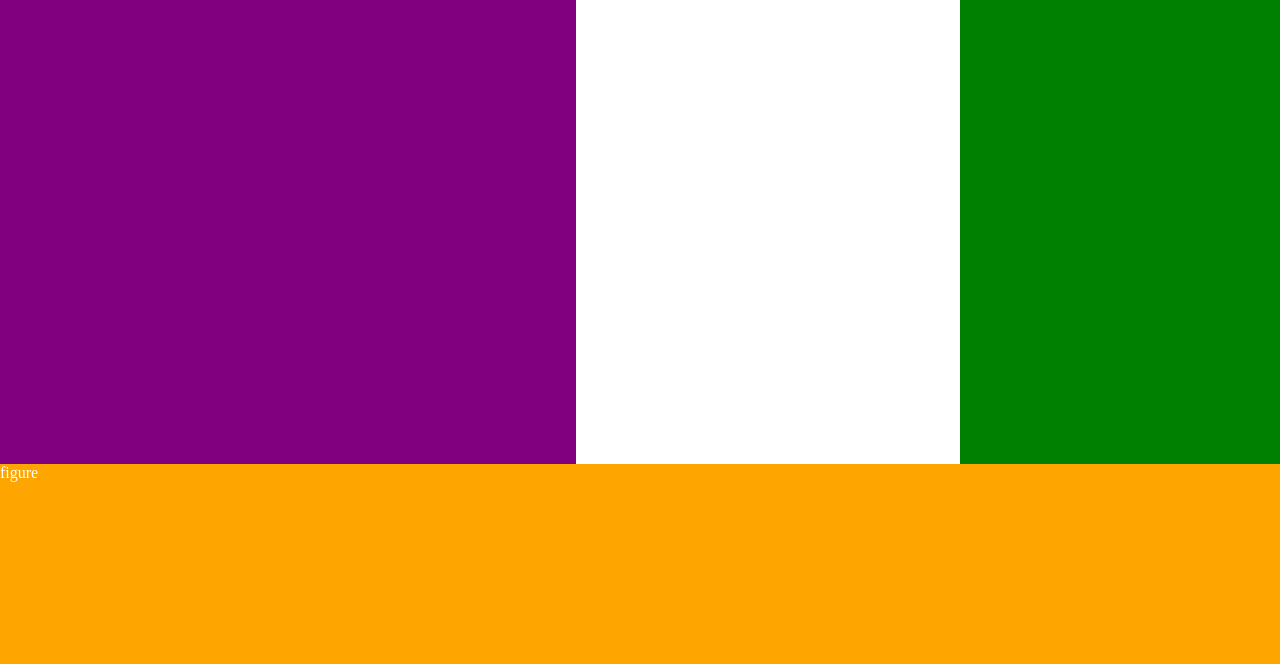
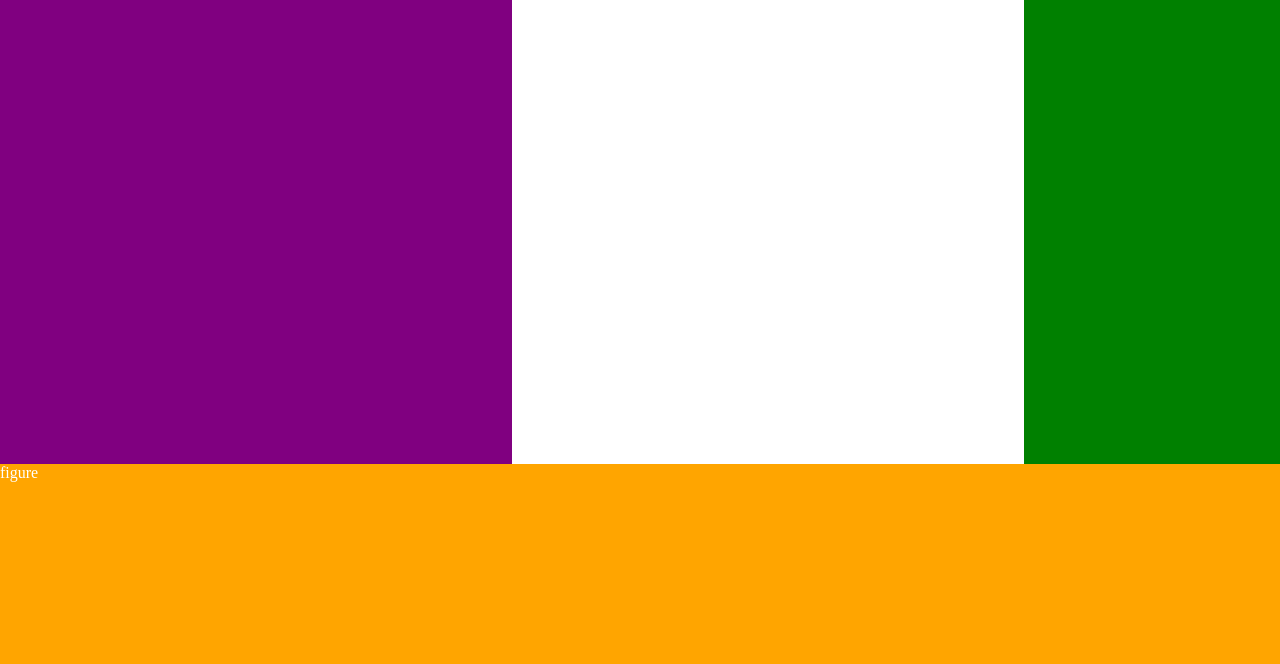
Before and after one commit to Lorna-London/bbc, a plain HTML site: page index.html in a window 1280 px wide. Shown: the part 173-837 px from the top of the page. Drawn offline with Linux system fonts and the light colour scheme.

Commit message:
adjusted the 3 containers in main section

```diff
--- a/style.css
+++ b/style.css
@@ -66,13 +66,13 @@
 
 @media only screen and (min-width: 900px) {
     section {
-     width: 45vw;
+     width: 40vw;
     }
     article {
-        width: 30vw;
+        width: 40vw;
     }
     aside {
-        width: 25vw;
+        width: 20vw;
     }
 }
 
```
